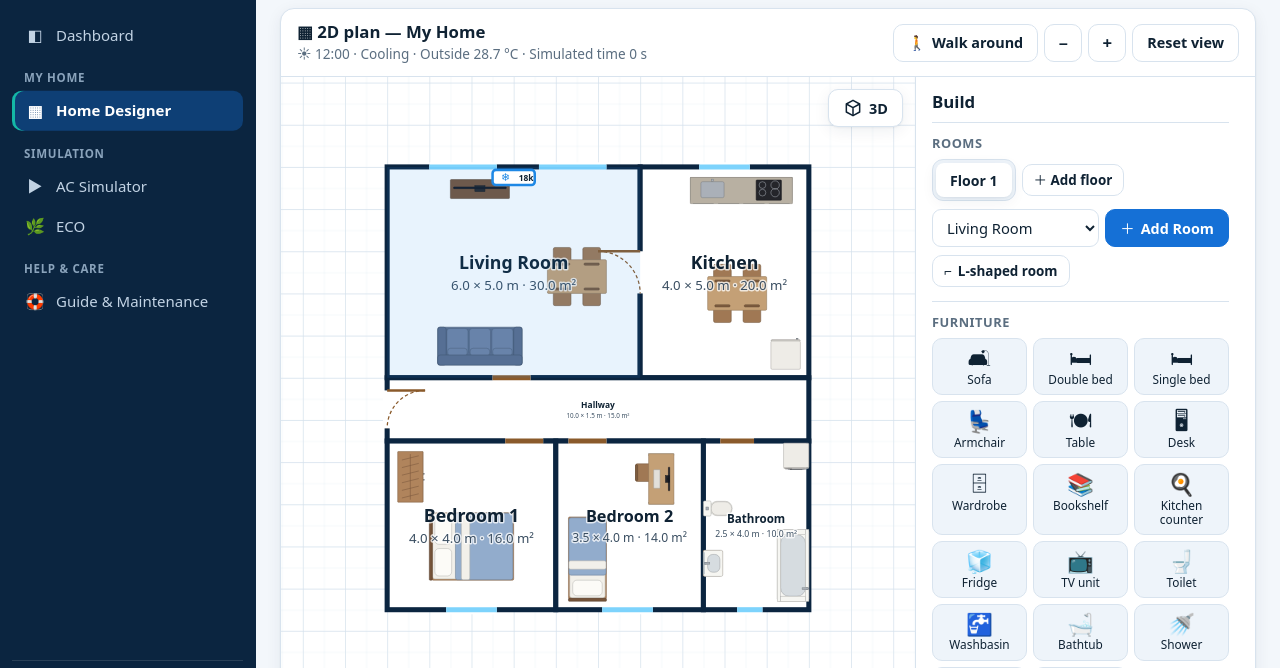
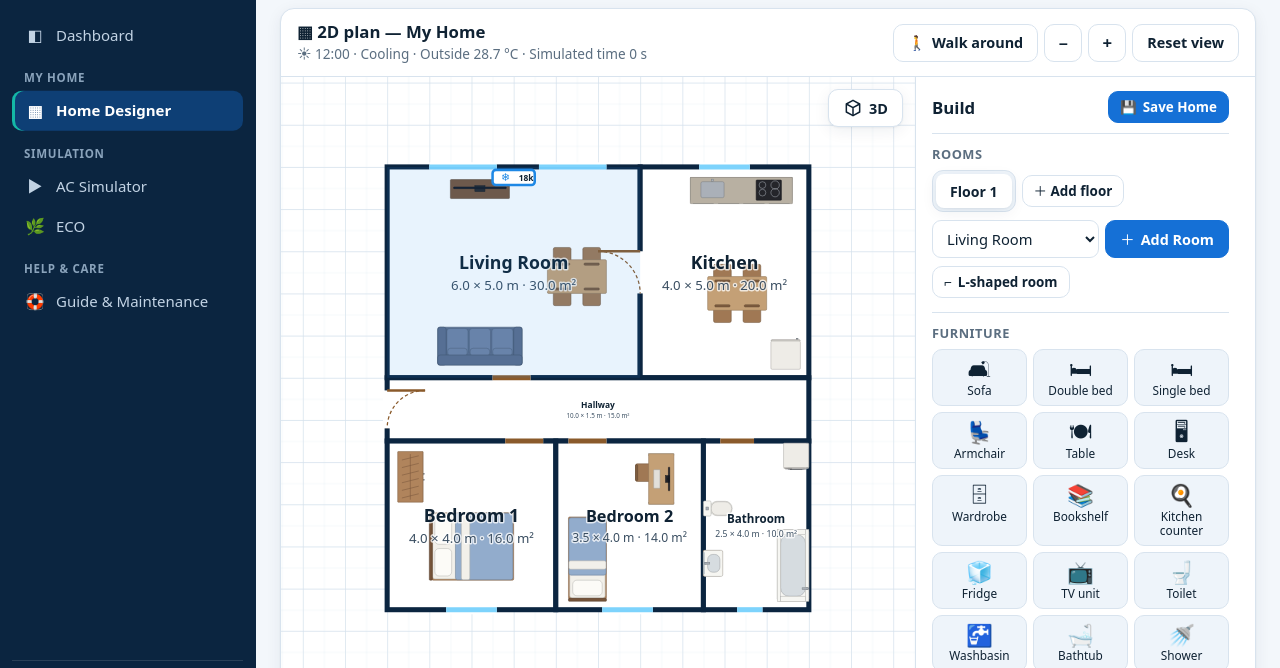
Before and after one commit to AmAr-Januzi/Airly, a website: page index.html in a window 1280 px wide. Both pictures are taken after a click on the button "Open Home Designer". Shown: the part 75-743 px from the top of the page. Drawn offline with Linux system fonts and the light colour scheme.

Commit message:
Add a Save Home button to the Home Designer build panel
Co-Authored-By: Claude Opus 5.5 <noreply@anthropic.com>

```diff
--- a/css/styles.css
+++ b/css/styles.css
@@ -325,6 +325,8 @@ tr.total th, tr.total td { font-weight: 700; background: var(--surface-2); }
 @media (prefers-reduced-motion: reduce) { .studio-panel, .v3d-side { scroll-behavior: auto; } }
 .studio-panel { border-left: 1px solid var(--border); background: var(--surface); padding: 14px 16px 18px; overflow-y: auto; height: 100%; min-height: 0; }
 .studio-panel h2 { margin-bottom: 10px; }
+.panel-head { display: flex; align-items: center; justify-content: space-between; gap: 8px; margin-bottom: 10px; }
+.panel-head h2 { margin: 0; }
 .studio-panel .field-row { gap: 0 8px; }
 .studio-back { margin: -4px 0 8px -8px; }
 .studio-sec { border-top: 1px solid var(--border); padding: 12px 0 4px; margin-top: 10px; }
--- a/js/views/designer.js
+++ b/js/views/designer.js
@@ -51,7 +51,8 @@
       wallInfo = `<p class="wall-status${warn ? ' is-warn' : ''}" role="${warn ? 'alert' : 'note'}"><span aria-hidden="true">${warn ? '⚠' : '👆'}</span> ${esc(t(warn ? 'studio.clickWall' : 'studio.clickWallHint'))}</p>`;
     }
     const opBtn = (type, icon, key) => `<button type="button" class="tile${wr ? '' : ' is-idle'}" data-action="studioOpening" data-type="${type}"><span class="tile-icon" aria-hidden="true">${icon}</span><span>${esc(t(key))}</span></button>`;
-    return `<h2>${esc(t('studio.build'))}</h2>
+    return `<div class="panel-head"><h2>${esc(t('studio.build'))}</h2>
+        <button type="button" class="btn primary small" data-action="saveHome"><span aria-hidden="true">💾</span> ${esc(t('top.save'))}</button></div>
       <section class="studio-sec"><h3>${esc(t('studio.rooms'))}</h3>
         ${levelTabs(true)}
         <div class="add-room-row">
--- a/sw.js
+++ b/sw.js
@@ -1,7 +1,7 @@
 /* Airly service worker — keeps the app working offline.
  * Strategy: serve from the cache first, refresh the cache in the background.
  * Bump VERSION whenever files change so users get the new version. */
-const VERSION = 'airly-v56';
+const VERSION = 'airly-v57';
 const FILES = [
   './',
   './index.html',
```
